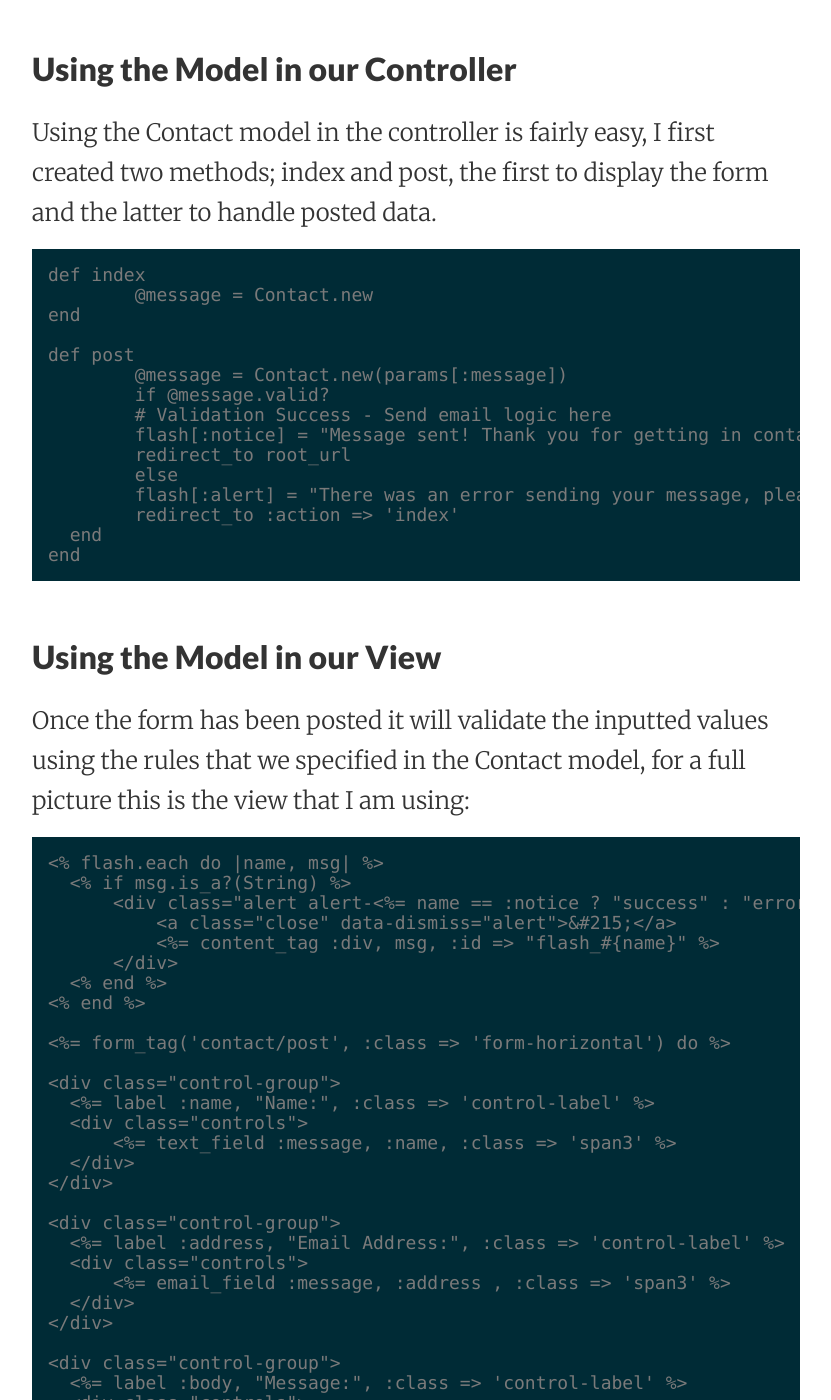
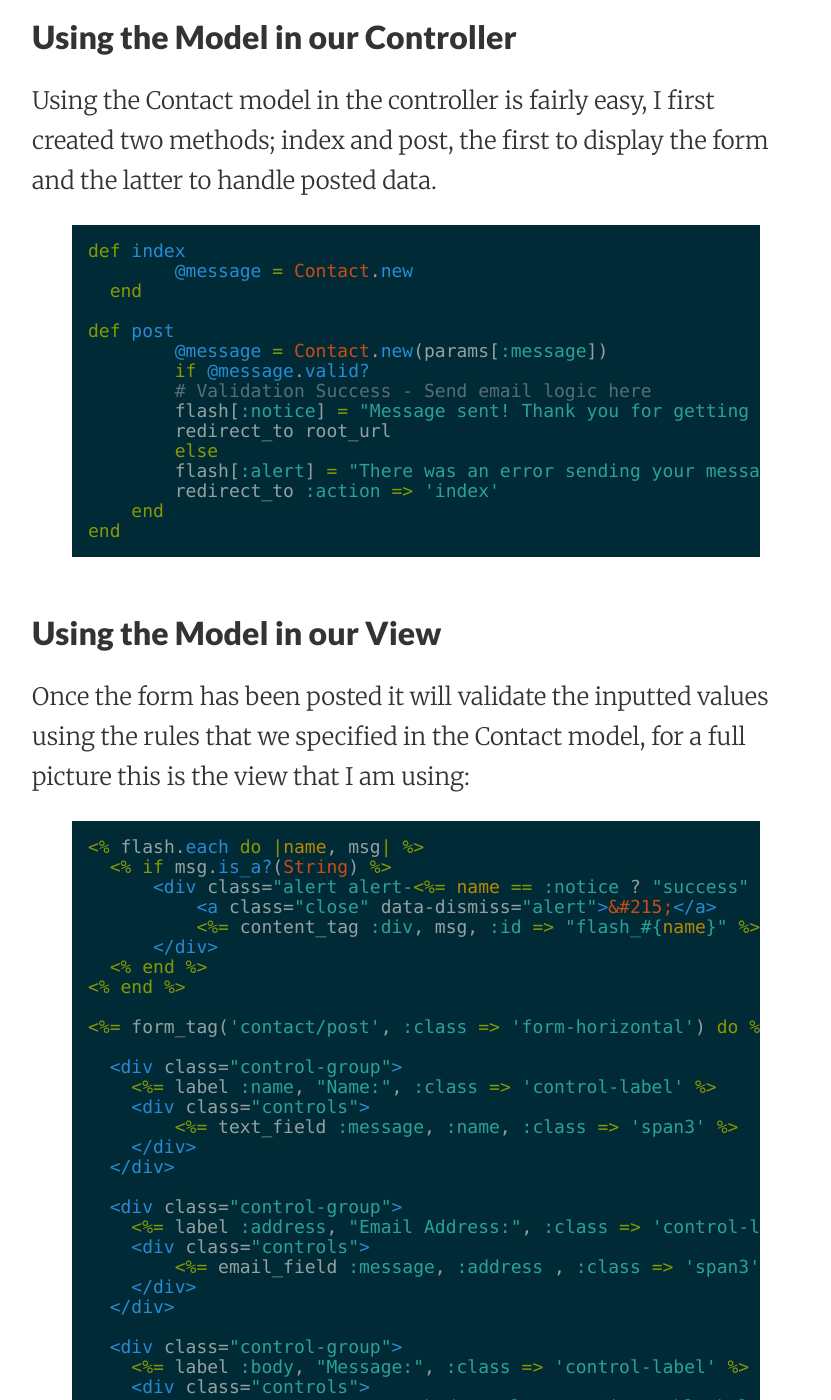
Before and after one commit to allistera/allisterantosik.com, a Jekyll site: the page built from _posts/2014-05-23-using-active-record-to-validate-forms-in-rails.md, in a window 1280 px wide and 1400 px high, scrolled down 3019 px. Shown: the whole window, without its empty margins (224-1055 px from the left). Built offline with Jekyll 4.4.1, drawn with Linux system fonts in a browser that asks for light colours; some of the changed text lies outside the part shown.

Commit message:
Highlighted syntax in blogposts

```diff
--- a/_posts/2014-05-23-using-active-record-to-validate-forms-in-rails.md
+++ b/_posts/2014-05-23-using-active-record-to-validate-forms-in-rails.md
@@ -11,7 +11,9 @@ Validating inputted data from forms in Ruby on Rails can be at first be a challe
 
 To get started, lets begin by creating the contact model that will contain the validation logic, run this command in your terminal:
 
-<code>$ rails generate model Contact --no-test-framework --migration=false</code>
+{% highlight bash %}
+$ rails generate model Contact --no-test-framework --migration=false
+{% endhighlight %}
 
 Notice we are telling the generate command not to create any testing or migrations files, only the Contact model will be created in <code>/app/models/contact.rb</code>.
 
@@ -22,32 +24,32 @@ Open up the newly created contact model in your preferred text editor, rails has
 
 Here is my final Contact Model in full:
 
-**/app/models/contact.rb**
+{% highlight ruby %}
+# /app/models/contact.rb
+class Contact
+    include ActiveModel::Validations
+    include ActiveModel::Conversion
+    extend ActiveModel::Naming
 
-	class Contact
-      include ActiveModel::Validations
-      include ActiveModel::Conversion
-      extend ActiveModel::Naming
+    attr_accessible :name, :address, :body
 
-      attr_accessible :name, :address, :body
+    # Set validation rules
+    validates_presence_of :name
+    validates_format_of :address, :with => /^[-a-z0-9_+\.]+\@([-a-z0-9]+\.)+[a-z0-9]{2,4}$/i
+    validates_length_of :body, :maximum => 500
 
-      # Set validation rules
-      validates_presence_of :name
-      validates_format_of :address, :with => /^[-a-z0-9_+\.]+\@([-a-z0-9]+\.)+[a-z0-9]{2,4}$/i
-      validates_length_of :body, :maximum => 500
+    def initialize(attributes = {})
+      attributes.each do |name, value|
+        send("#{name}=", value)
+      end
+    end
 
-      def initialize(attributes = {})
-        attributes.each do |name, value|
-          send("#{name}=", value)
-        end
-      end
+    def persisted?
+      false
+    end
 
-      def persisted?
-        false
-      end
-
-	end
-
+end
+{% endhighlight %}
 
 As you can see from the validation rules we set the following validation rules for each attribute:
 
@@ -70,66 +72,68 @@ Details on these can be found on [API Dock](http://apidock.com/rails/ActiveModel
 
 Using the Contact model in the controller is fairly easy, I first created two methods; index and post, the first to display the form and the latter to handle posted data.
 
-	def index
-    	@message = Contact.new
+{% highlight ruby %}
+def index
+  	@message = Contact.new
+  end
+
+def post
+	@message = Contact.new(params[:message])
+  	if @message.valid?
+      	# Validation Success - Send email logic here
+      	flash[:notice] = "Message sent! Thank you for getting in contact, I will get back to you ASAP."
+      	redirect_to root_url
+    	else
+      	flash[:alert] = "There was an error sending your message, please check all fields and send again."
+      	redirect_to :action => 'index'
     end
-
-	def post
-		@message = Contact.new(params[:message])
-    	if @message.valid?
-        	# Validation Success - Send email logic here
-        	flash[:notice] = "Message sent! Thank you for getting in contact, I will get back to you ASAP."
-        	redirect_to root_url
-      	else
-        	flash[:alert] = "There was an error sending your message, please check all fields and send again."
-        	redirect_to :action => 'index'
-      end
-	end
-
+end
+{% endhighlight %}
 
 ## Using the Model in our View
 
 Once the form has been posted it will validate the inputted values using the rules that we specified in the Contact model, for a full picture this is the view that I am using:
 
-    <% flash.each do |name, msg| %>
-      <% if msg.is_a?(String) %>
-          <div class="alert alert-<%= name == :notice ? "success" : "error" %>">
-              <a class="close" data-dismiss="alert">&#215;</a>
-              <%= content_tag :div, msg, :id => "flash_#{name}" %>
-          </div>
-      <% end %>
-    <% end %>
+{% highlight erb %}
+<% flash.each do |name, msg| %>
+  <% if msg.is_a?(String) %>
+      <div class="alert alert-<%= name == :notice ? "success" : "error" %>">
+          <a class="close" data-dismiss="alert">&#215;</a>
+          <%= content_tag :div, msg, :id => "flash_#{name}" %>
+      </div>
+  <% end %>
+<% end %>
 
-	<%= form_tag('contact/post', :class => 'form-horizontal') do %>
+<%= form_tag('contact/post', :class => 'form-horizontal') do %>
 
-    <div class="control-group">
-      <%= label :name, "Name:", :class => 'control-label' %>
-      <div class="controls">
-          <%= text_field :message, :name, :class => 'span3' %>
-      </div>
+  <div class="control-group">
+    <%= label :name, "Name:", :class => 'control-label' %>
+    <div class="controls">
+        <%= text_field :message, :name, :class => 'span3' %>
     </div>
+  </div>
 
-    <div class="control-group">
-      <%= label :address, "Email Address:", :class => 'control-label' %>
-      <div class="controls">
-          <%= email_field :message, :address , :class => 'span3' %>
-      </div>
+  <div class="control-group">
+    <%= label :address, "Email Address:", :class => 'control-label' %>
+    <div class="controls">
+        <%= email_field :message, :address , :class => 'span3' %>
     </div>
+  </div>
 
-    <div class="control-group">
-      <%= label :body, "Message:", :class => 'control-label' %>
-      <div class="controls">
-        <%= text_area :message, :body, :class => "input-block-level", :rows => '10' %>
-      </div>
+  <div class="control-group">
+    <%= label :body, "Message:", :class => 'control-label' %>
+    <div class="controls">
+      <%= text_area :message, :body, :class => "input-block-level", :rows => '10' %>
     </div>
+  </div>
 
-    <div class="form-actions">
-      <%= submit_tag "Send Message", :class => 'btn btn-primary' %> &nbsp;
-      <button type="reset" class="btn">Reset</button>
-    </div>
+  <div class="form-actions">
+    <%= submit_tag "Send Message", :class => 'btn btn-primary' %> &nbsp;
+    <button type="reset" class="btn">Reset</button>
+  </div>
 
-    <% end %>
-
+<% end %>
+{% endhighlight %}
 
 ## Find Out More
 + [Rails Guide - Active Record Validations and Callbacks](http://guides.rubyonrails.org/active_record_validations_callbacks.html)
```
Also changed, not shown: _posts/2013-11-05-tip-pre-commit-checklist.md (+28 -28 lines), _posts/2014-01-8-installing-phpunit-on-osx-mavericks-via-composer.md (+21 -5 lines).
